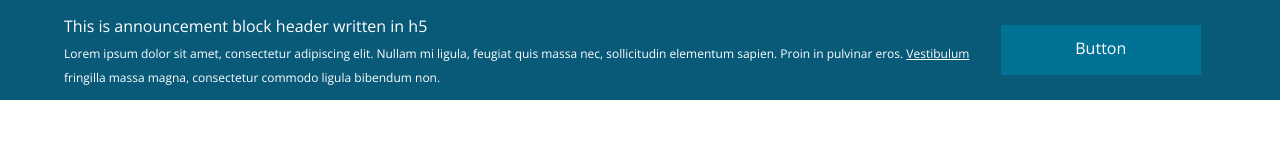
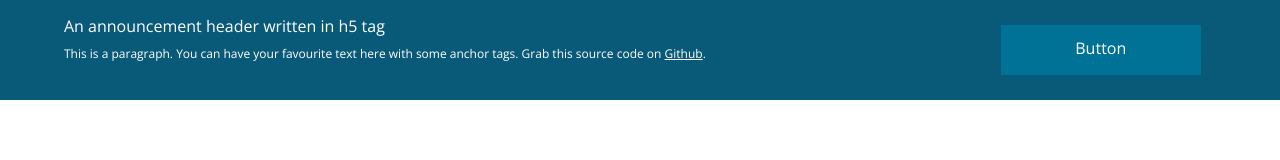
Before and after one commit to gayanvirajith/announcement-block, a plain HTML site: page index.html in a window 1280 px wide. Drawn offline with nearby package versions, Linux system fonts and the light colour scheme.

Commit message:
change announcement block header text and paragraph text

```diff
--- a/index.html
+++ b/index.html
@@ -37,9 +37,9 @@
     <section class="announcement-section">
         <div class="wc-container">
             <div class="content">
-                <h5>This is announcement block header written in h5</h5>
+                <h5>An announcement header written in h5 tag</h5>
                 <p>
-                    Lorem ipsum dolor sit amet, consectetur adipiscing elit. Nullam mi ligula, feugiat quis massa nec, sollicitudin elementum sapien. Proin in pulvinar eros. <a href="#0">Vestibulum</a> fringilla massa magna, consectetur commodo ligula bibendum non.
+                    This is a paragraph. You can have your favourite text here with some anchor tags. Grab this source code on <a href="https://github.com/gayanvirajith/announcement-block">Github</a>.
                 </p>
             </div>
             <div class="action">
```
